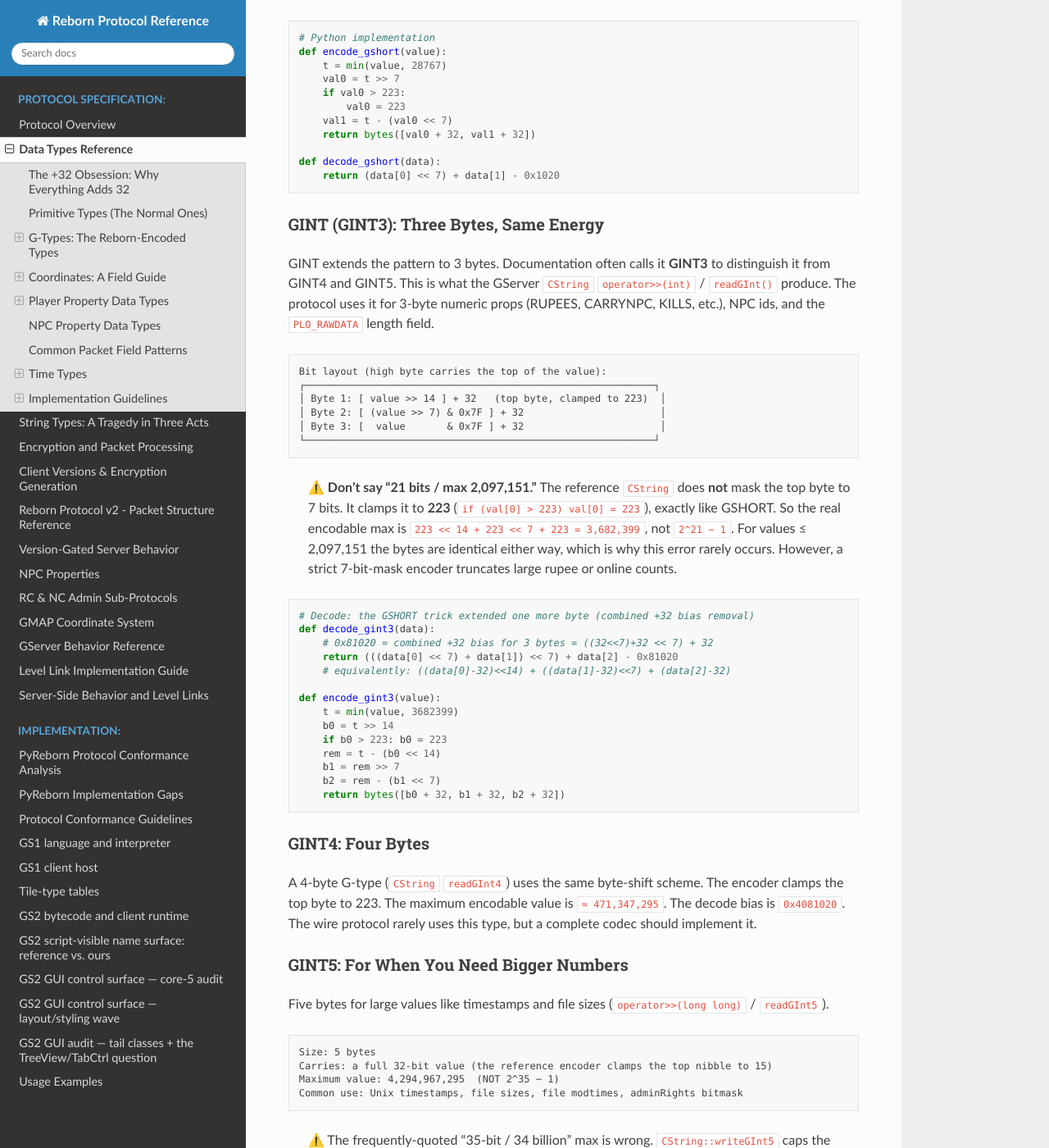
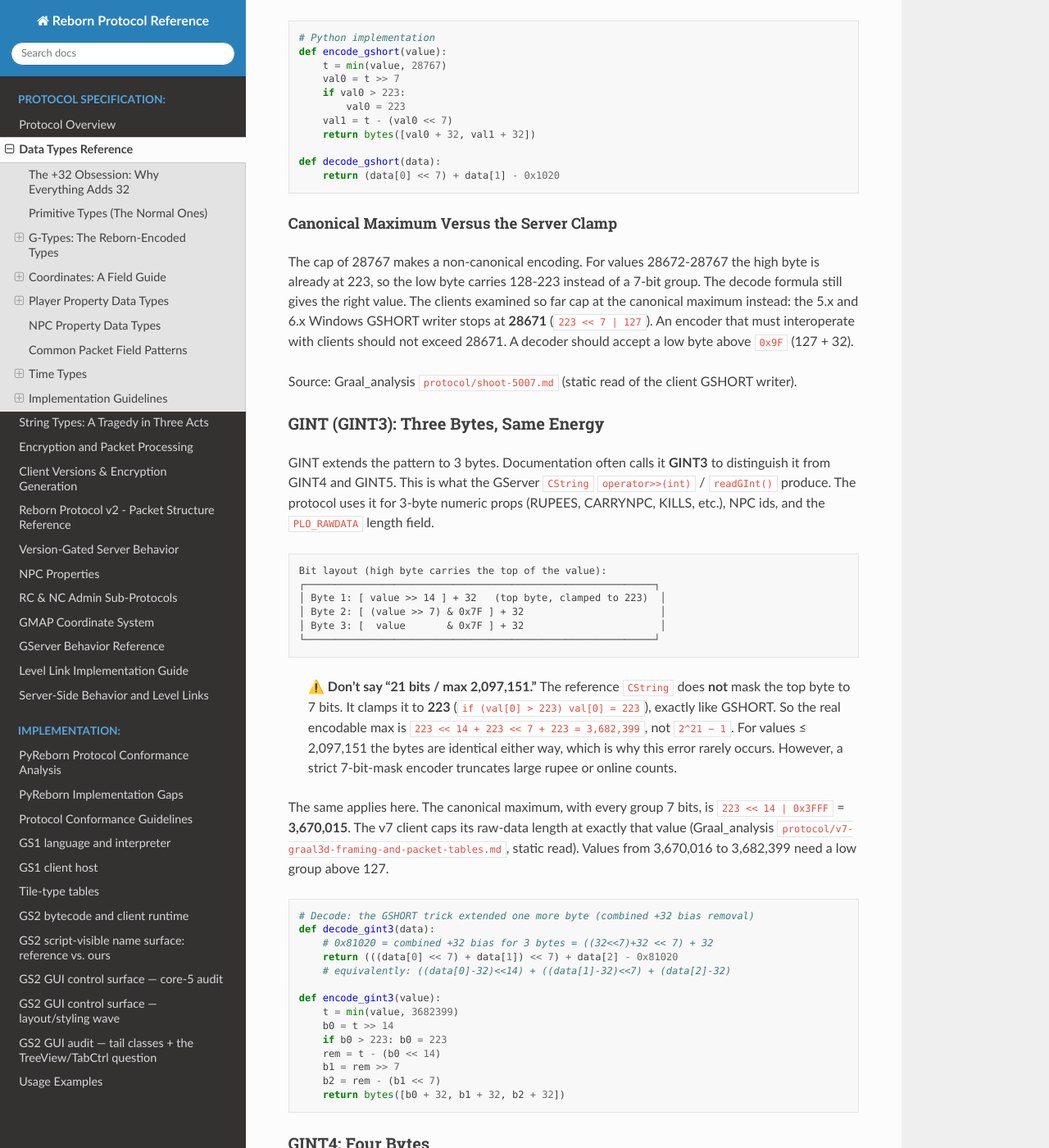
Before and after one commit to hosler/reborn-protocol-docs, a Sphinx documentation site: the page built from docs/protocol/data-types.md, in a window 1280 px wide and 1400 px high, scrolled down 2357 px. Shown: the whole window at 82% size. Built offline with Sphinx 7.4.7 and the Read the Docs theme 3.1.0, drawn with Linux system fonts in a browser that asks for light colours; some of the changed text lies outside the part shown.

Commit message:
Data types: canonical GSHORT and GINT3 maxima
The server clamps GSHORT at 28767 and GINT3 at 3682399, which overfills
the low group. Clients cap at the canonical 28671 and 3670015. Notes
both limits and what an encoder and decoder should do.

Co-Authored-By: Claude Opus 5.5 <noreply@anthropic.com>
Claude-Session: https://claude.ai/code/session_01UG2SqjaqQT1odsYRASRQct

````diff
--- a/docs/protocol/data-types.md
+++ b/docs/protocol/data-types.md
@@ -105,6 +105,19 @@ def decode_gshort(data):
     return (data[0] << 7) + data[1] - 0x1020
 ```
 
+#### Canonical Maximum Versus the Server Clamp
+
+The cap of 28767 makes a non-canonical encoding. For values 28672-28767 the high byte is
+already at 223, so the low byte carries 128-223 instead of a 7-bit group. The decode
+formula still gives the right value. The clients examined so far cap at the canonical
+maximum instead: the 5.x and 6.x Windows GSHORT writer stops at **28671**
+(`223 << 7 | 127`). An encoder that must interoperate with clients should not exceed
+28671. A decoder should accept a low byte above `0x9F` (127 + 32).
+
+Source: Graal_analysis
+[`protocol/shoot-5007.md`](https://github.com/squirelworks/Graal_analysis/blob/main/protocol/shoot-5007.md)
+(static read of the client GSHORT writer).
+
 ### GINT (GINT3): Three Bytes, Same Energy
 
 GINT extends the pattern to 3 bytes. Documentation often calls it **GINT3** to distinguish it from GINT4 and GINT5.
@@ -127,6 +140,12 @@ Bit layout (high byte carries the top of the value):
 > not `2^21 − 1`. For values ≤ 2,097,151 the bytes are identical either way, which is why
 > this error rarely occurs. However, a strict 7-bit-mask encoder truncates large rupee or online
 > counts.
+
+The same applies here. The canonical maximum, with every group 7 bits, is
+`223 << 14 | 0x3FFF` = **3,670,015**. The v7 client caps its raw-data length at exactly
+that value (Graal_analysis
+[`protocol/v7-graal3d-framing-and-packet-tables.md`](https://github.com/squirelworks/Graal_analysis/blob/main/protocol/v7-graal3d-framing-and-packet-tables.md),
+static read). Values from 3,670,016 to 3,682,399 need a low group above 127.
 
 ```python
 # Decode: the GSHORT trick extended one more byte (combined +32 bias removal)
@@ -188,9 +207,9 @@ def decode_gint5(data):
 |------|------|-----------|----------------|
 | GCHAR | 1 byte | 223 | `byte - 32` |
 | GUCHAR | 1 byte | 223 | `byte - 32` |
-| GSHORT | 2 bytes | 28,767 | `(b1 << 7) + b2 - 0x1020` |
+| GSHORT | 2 bytes | 28,767 (canonical 28,671) | `(b1 << 7) + b2 - 0x1020` |
 | GUSHORT | 2 bytes | 28,767 | same as `GSHORT` |
-| GINT / GINT3 | 3 bytes | 3,682,399 | `((b1 << 7) + b2 << 7) + b3 - 0x81020` |
+| GINT / GINT3 | 3 bytes | 3,682,399 (canonical 3,670,015) | `((b1 << 7) + b2 << 7) + b3 - 0x81020` |
 | GINT4 | 4 bytes | 471,347,295 | byte-shift, bias `0x4081020` |
 | GINT5 / GUINT5 | 5 bytes | 4,294,967,295 | 7-bit unpack, subtract 32 each |
 
````
